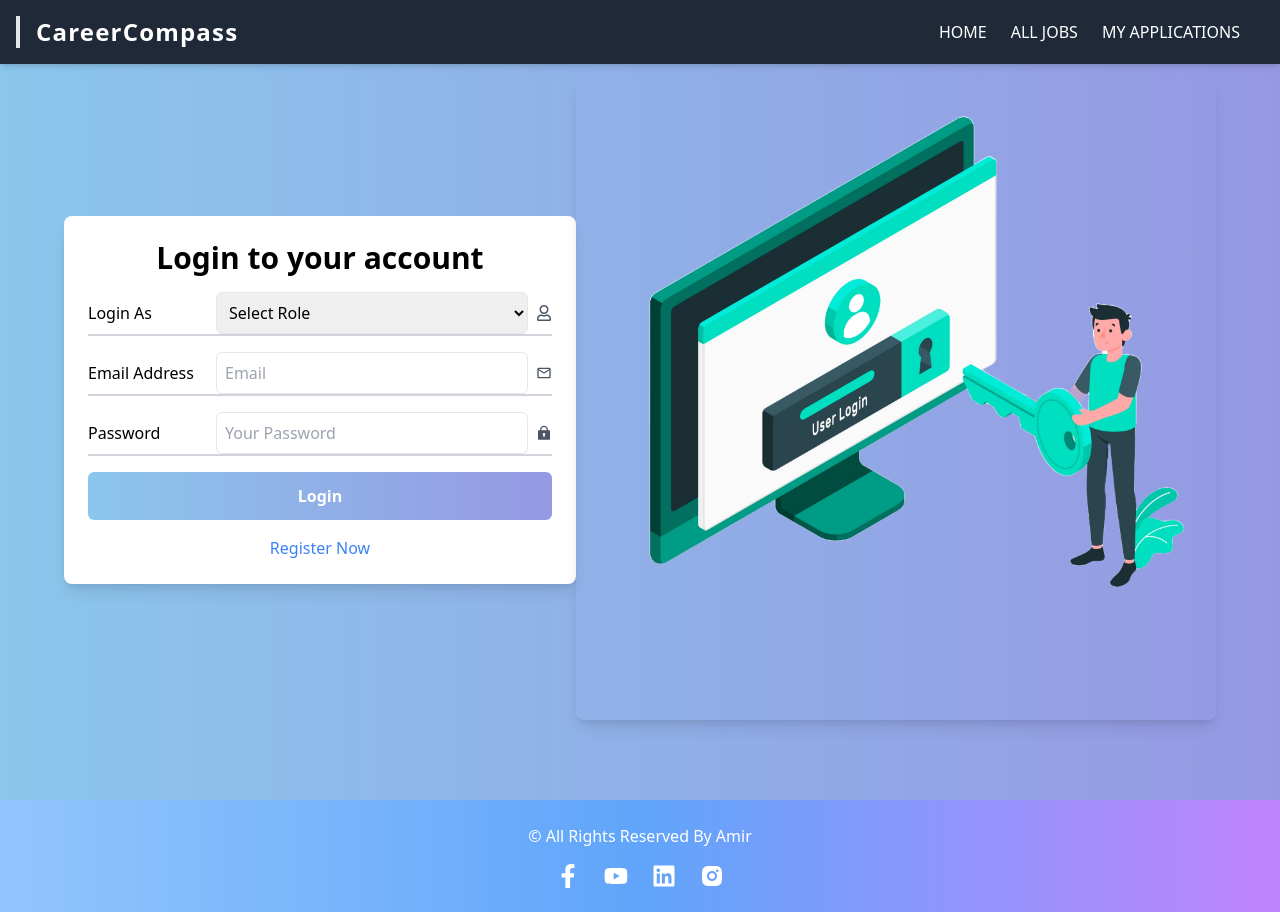
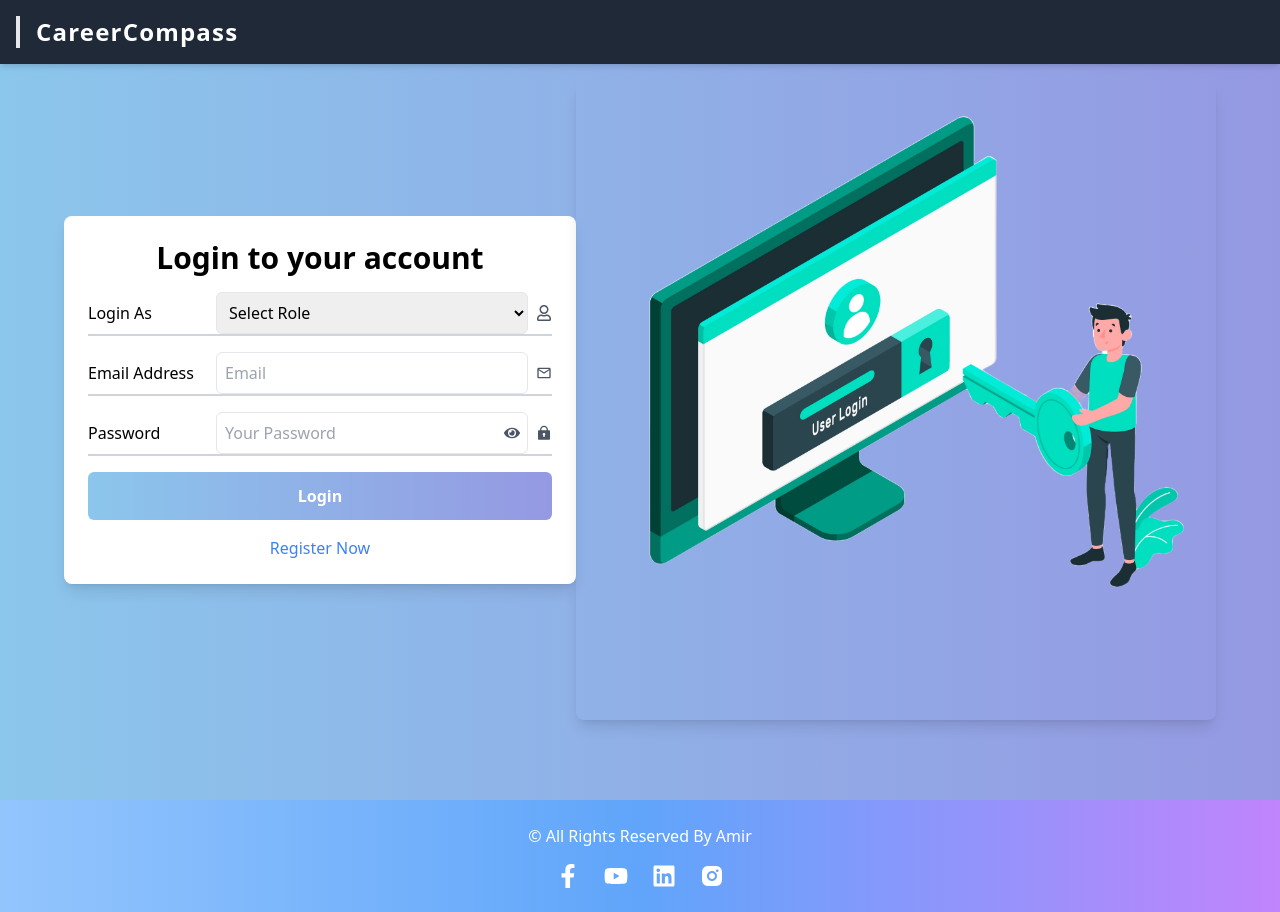
Before and after one commit to AmirShabbir99/Career, a React (Vite) app in the folder Frontend/: page /login in a window 1280 px wide. Built offline with nearby package versions, Linux system fonts and the light colour scheme; no server answers.

Commit message:
improve navbar

```diff
--- a/Frontend/src/Component/Auth/Login.jsx
+++ b/Frontend/src/Component/Auth/Login.jsx
@@ -6,11 +6,13 @@ import { FaRegUser } from "react-icons/fa";
 import axios from "axios";
 import toast from "react-hot-toast";
 import { Context } from "../../main";
+import { FaEye, FaEyeSlash } from "react-icons/fa";
 
 const Login = () => {
   const [email, setEmail] = useState("");
   const [password, setPassword] = useState("");
   const [role, setRole] = useState("");
+  const [showPassword, setShowPassword] = useState(false);
 
   const { isAuthorized, setIsAuthorized } = useContext(Context);
 
@@ -73,17 +75,24 @@ const Login = () => {
             />
             <MdOutlineMailOutline className="text-gray-600 ml-2" />
           </div>
-          <div className="inputTag mb-4 flex items-center border-b-2 border-gray-300">
+          <div className="inputTag mb-4 flex items-center border-b-2 border-gray-300 relative">
             <label className="w-32">Password</label>
             <input
-              type="password"
+              type={showPassword ? "text" : "password"}
               placeholder="Your Password"
               value={password}
               onChange={(e) => setPassword(e.target.value)}
-              className="flex-1 p-2 border rounded-md focus:outline-none focus:ring-2 focus:ring-blue-300"
+              className="flex-1 p-2 border rounded-md focus:outline-none focus:ring-2 focus:ring-blue-300 pr-10"
             />
+            <span
+              className="absolute right-8 text-gray-600 cursor-pointer"
+              onClick={() => setShowPassword(!showPassword)}
+            >
+              {showPassword ? <FaEyeSlash className="text-gray-600 " /> : <FaEye />}
+            </span>
             <RiLock2Fill className="text-gray-600 ml-2" />
           </div>
+
           <button
             type="submit"
             className="w-full p-3 bg-gradient-to-r from-[#8BC6EC] to-[#9599E2] text-white font-semibold rounded-md hover:from-[#6fa2c5] hover:to-[#8189c6]"
--- a/Frontend/src/Component/Layout/Navbar.jsx
+++ b/Frontend/src/Component/Layout/Navbar.jsx
@@ -45,6 +45,7 @@ const Navbar = () => {
         </div>
 
         {/* Desktop Menu */}
+        {isAuthorized&&
         <ul className="hidden sm:flex space-x-6 items-center">
           <li className="text-white hover:text-purple-200">
             <Link to={"/"}>HOME</Link>
@@ -70,20 +71,16 @@ const Navbar = () => {
             </>
           )}
           <li>
-          {isAuthorized && (
-  <li>
-    <button
-      onClick={handleLogout}
-      className="text-white bg-red-500 px-4 py-2 rounded hover:bg-red-600 transition duration-300"
-    >
-      LOGOUT
-    </button>
-  </li>
-)}
 
+            <button
+              onClick={handleLogout}
+              className="text-white bg-red-500 px-4 py-2 rounded hover:bg-red-600 transition duration-300"
+            >
+              LOGOUT
+            </button>
           </li>
         </ul>
-
+}
         {/* Hamburger Menu for Mobile */}
         <div
           className="sm:hidden text-white text-3xl cursor-pointer"
```
